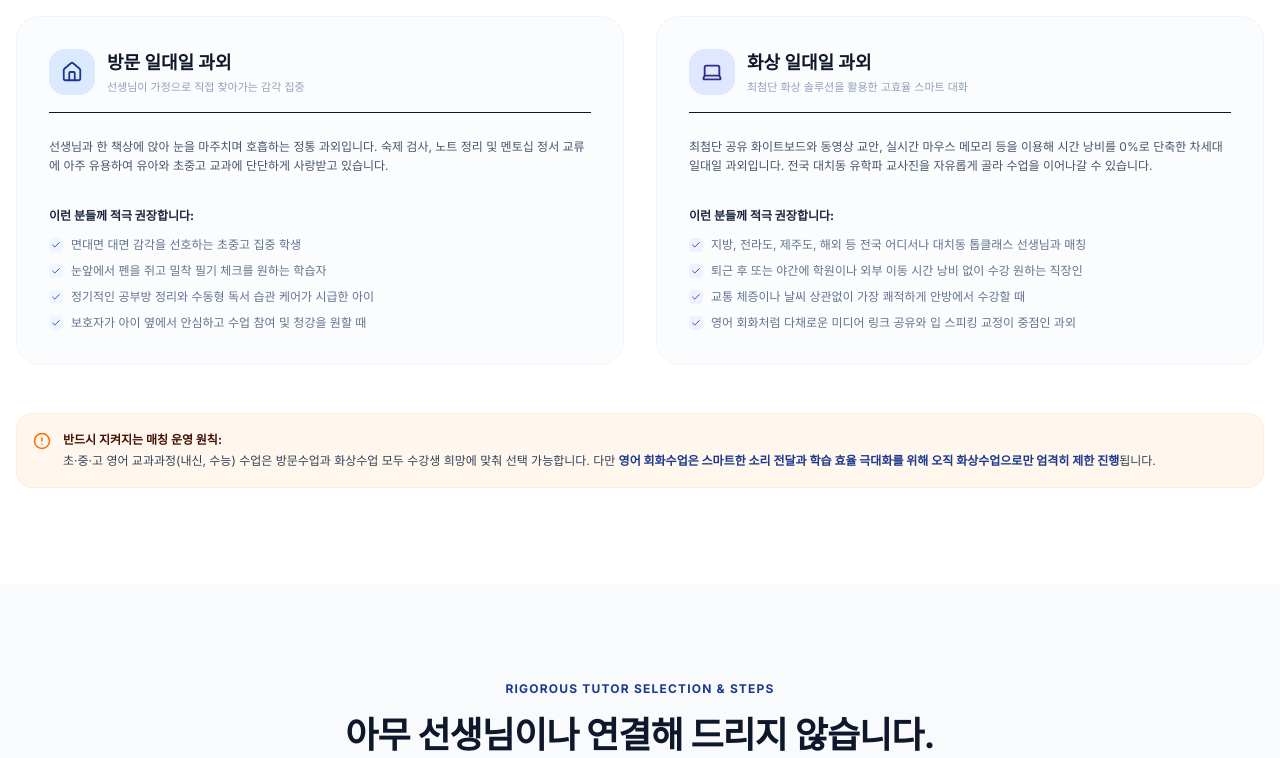
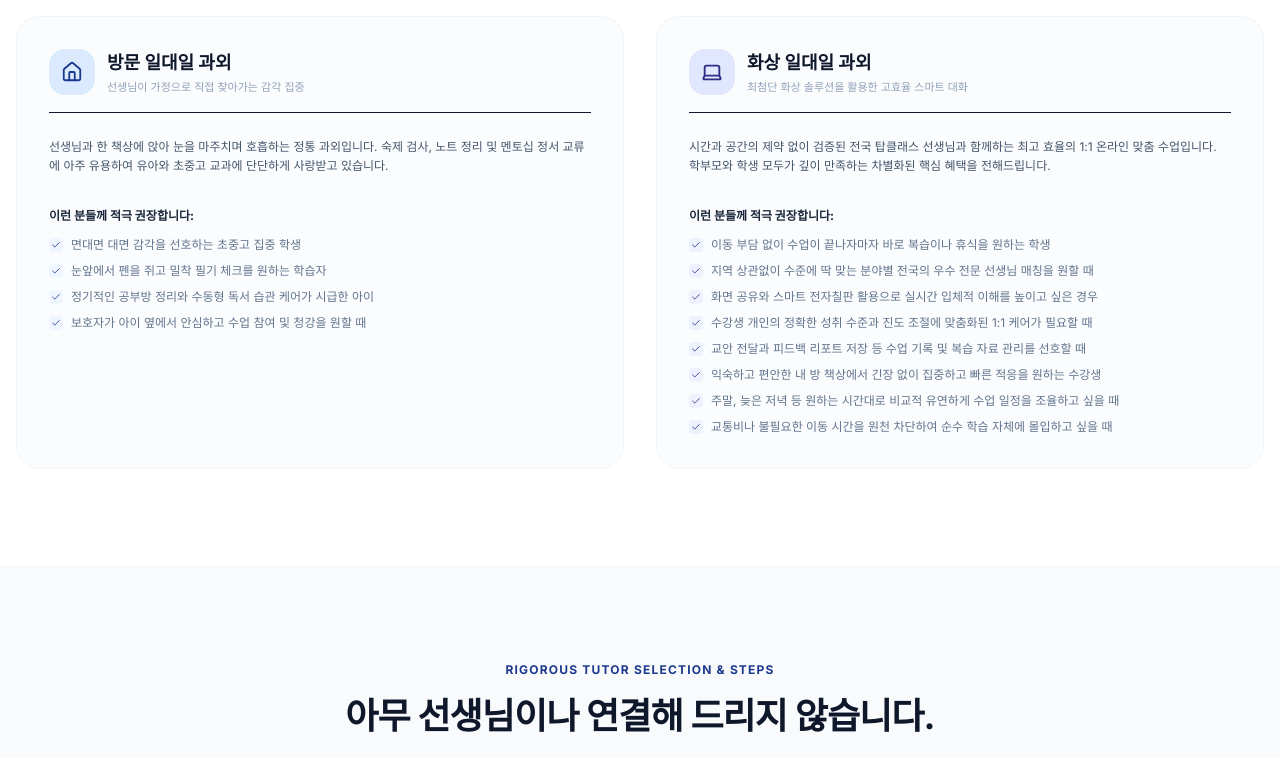
Before and after one commit to rlawldjs89-ai/english, a React (Vite) app: page / in a window 1280 px wide. Shown: the part 5368-6126 px from the top of the page. Built offline with nearby package versions, Linux system fonts and the light colour scheme; no server answers.

Commit message:
feat(components): update online course description and features
Refine the online course section to better highlight the benefits of remote learning, including flexibility, personalized scheduling, and efficient digital resource management.

```diff
--- a/src/components/CourseTypeComparison.tsx
+++ b/src/components/CourseTypeComparison.tsx
@@ -9,10 +9,14 @@ export default function CourseTypeComparison() {
   ];
 
   const onlineFeatures = [
-    '지방, 전라도, 제주도, 해외 등 전국 어디서나 대치동 톱클래스 선생님과 매칭',
-    '퇴근 후 또는 야간에 학원이나 외부 이동 시간 낭비 없이 수강 원하는 직장인',
-    '교통 체증이나 날씨 상관없이 가장 쾌적하게 안방에서 수강할 때',
-    '영어 회화처럼 다채로운 미디어 링크 공유와 입 스피킹 교정이 중점인 과외'
+    '이동 부담 없이 수업이 끝나자마자 바로 복습이나 휴식을 원하는 학생',
+    '지역 상관없이 수준에 딱 맞는 분야별 전국의 우수 전문 선생님 매칭을 원할 때',
+    '화면 공유와 스마트 전자칠판 활용으로 실시간 입체적 이해를 높이고 싶은 경우',
+    '수강생 개인의 정확한 성취 수준과 진도 조절에 맞춤화된 1:1 케어가 필요할 때',
+    '교안 전달과 피드백 리포트 저장 등 수업 기록 및 복습 자료 관리를 선호할 때',
+    '익숙하고 편안한 내 방 책상에서 긴장 없이 집중하고 빠른 적응을 원하는 수강생',
+    '주말, 늦은 저녁 등 원하는 시간대로 비교적 유연하게 수업 일정을 조율하고 싶을 때',
+    '교통비나 불필요한 이동 시간을 원천 차단하여 순수 학습 자체에 몰입하고 싶을 때'
   ];
 
   return (
@@ -80,7 +84,7 @@ export default function CourseTypeComparison() {
             </div>
 
             <p className="text-xs text-slate-600 leading-relaxed">
-              최첨단 공유 화이트보드와 동영상 교안, 실시간 마우스 메모리 등을 이용해 시간 낭비를 0%로 단축한 차세대 일대일 과외입니다. 전국 대치동 유학파 교사진을 자유롭게 골라 수업을 이어나갈 수 있습니다.
+              시간과 공간의 제약 없이 검증된 전국 탑클래스 선생님과 함께하는 최고 효율의 1:1 온라인 맞춤 수업입니다. 학부모와 학생 모두가 깊이 만족하는 차별화된 핵심 혜택을 전해드립니다.
             </p>
 
             <div className="space-y-3 pt-2">
@@ -100,18 +104,6 @@ export default function CourseTypeComparison() {
 
         </div>
 
-        {/* Warning callout for class rules */}
-        <div className="p-4 bg-orange-50 border border-orange-100 rounded-2xl flex items-start gap-3 text-xs text-orange-950 leading-relaxed">
-          <AlertCircle size={18} className="text-orange-500 shrink-0 mt-0.5" />
-          <div>
-            <p className="font-bold">반드시 지켜지는 매칭 운영 원칙:</p>
-            <p className="mt-0.5 text-slate-700">
-              초·중·고 영어 교과과정(내신, 수능) 수업은 방문수업과 화상수업 모두 수강생 희망에 맞춰 선택 가능합니다.
-              다만 <strong className="text-blue-900">영어 회화수업은 스마트한 소리 전달과 학습 효율 극대화를 위해 오직 화상수업으로만 엄격히 제한 진행</strong>됩니다.
-            </p>
-          </div>
-        </div>
-
       </div>
     </section>
   );
```
